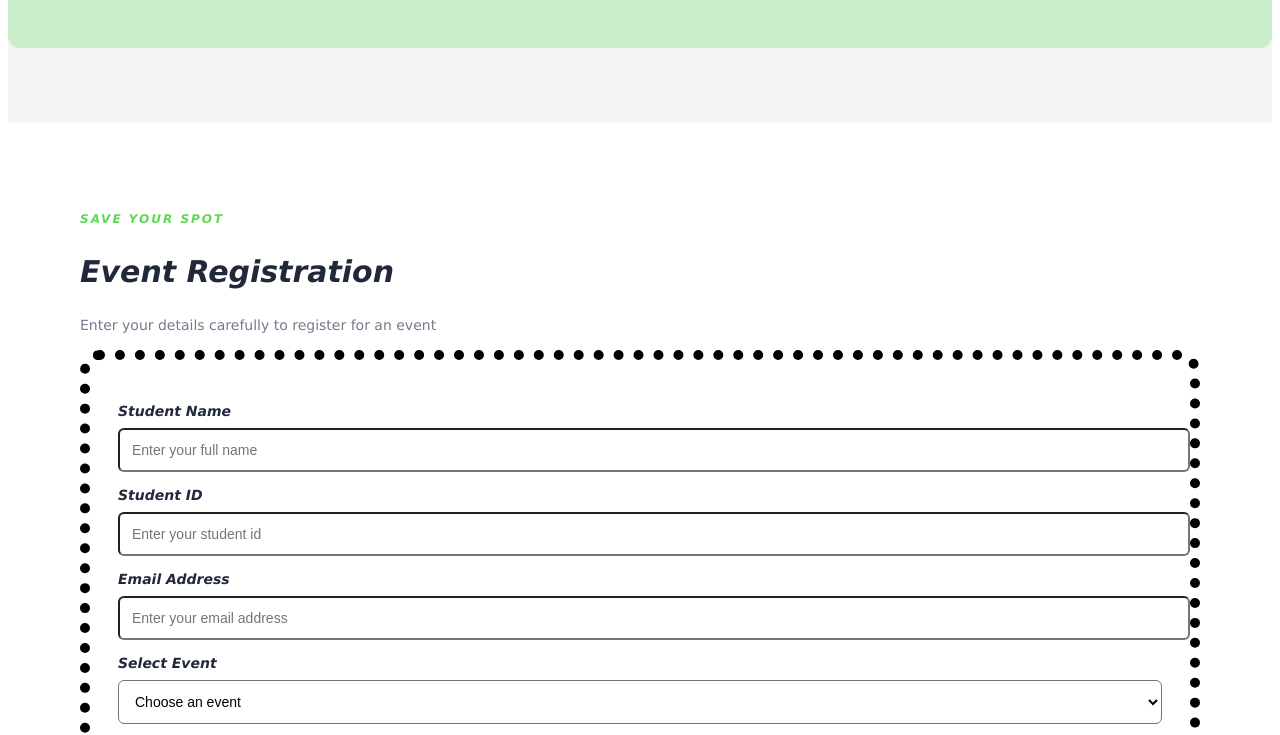
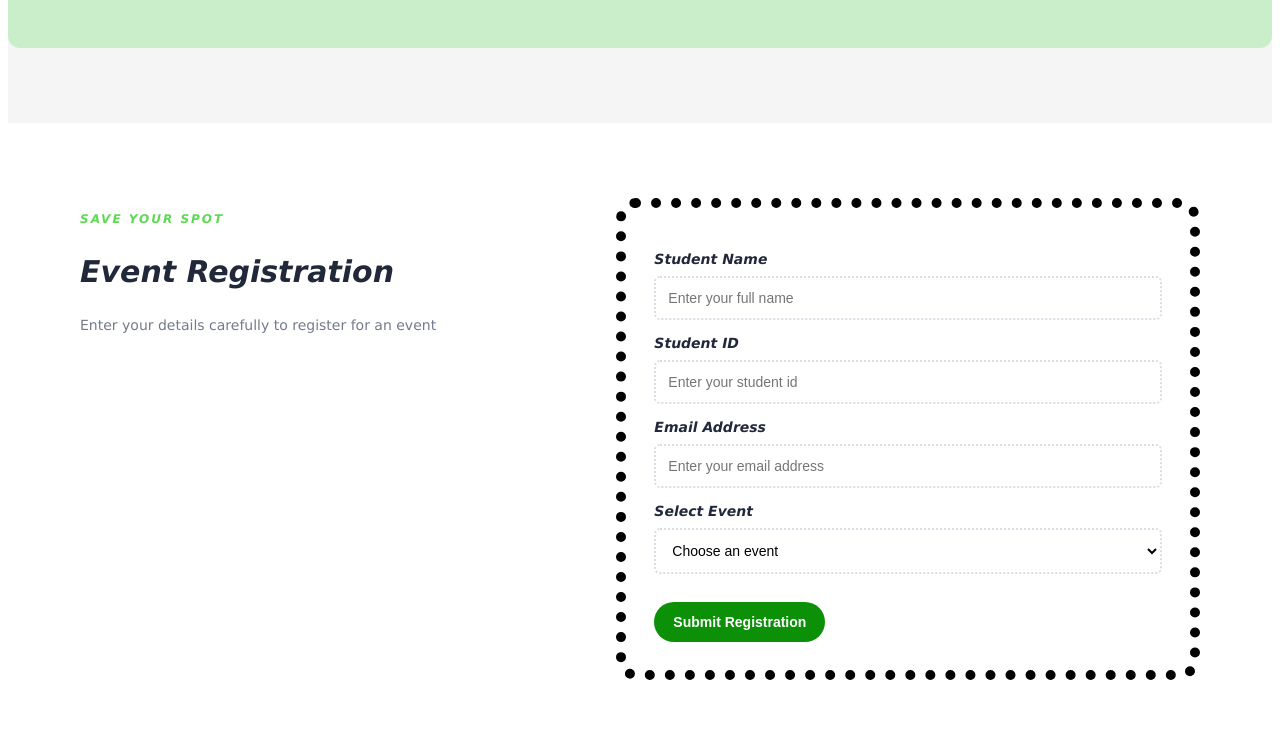
Before and after one commit to ra2816516-cmd/cse326, a plain HTML site: page index.html in a window 1280 px wide. Shown: the part 1805-2540 px from the top of the page. Drawn offline with Linux system fonts and the light colour scheme.

Commit message:
Update style.css

```diff
--- a/style.css
+++ b/style.css
@@ -1,3 +1,7 @@
+*{
+    box-sizing:border-box;
+}
+
 body {
     font-family: Verdana, Geneva, Tahoma, sans-serif, sans-serif;
     color: #20283a;
@@ -233,10 +237,10 @@ h2 {
 }
 
 .form-layout {
-    /* display: grid; */
-    /* grid-template-columns: 1fr 1.2fr; */
-    /* gap: 50px; */
-    /* align-items: start; */
+     display: grid;
+     grid-template-columns: 1fr 1.2fr;
+     gap: 50px;
+     align-items: start;
 }
 
 .registration-form {
@@ -257,7 +261,7 @@ h2 {
 .registration-form select {
     width: 100%;
     padding: 12px;
-    border: px dotted #d9dce5;
+    border: 2px dotted #d9dce5;
     border-radius: 6px;
     font-size: 14px;
     background-color: #ffffff;
```
